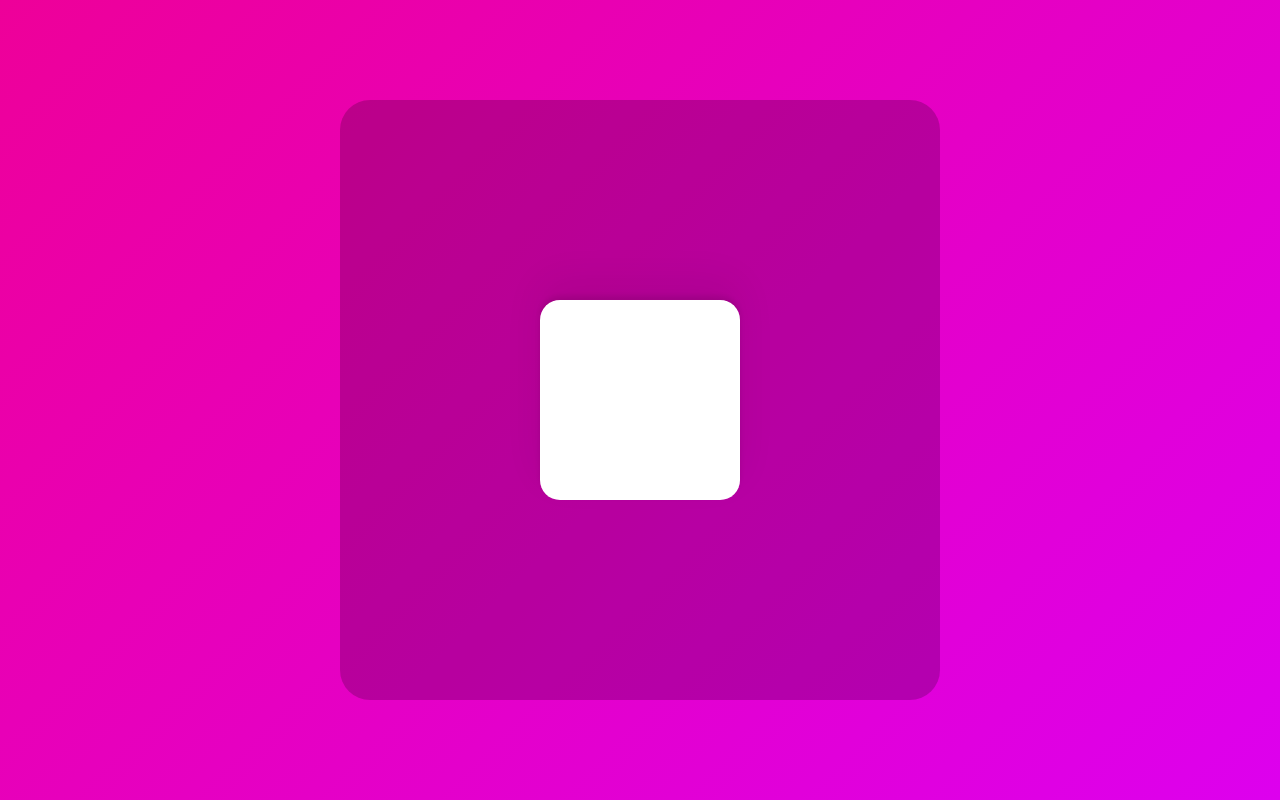
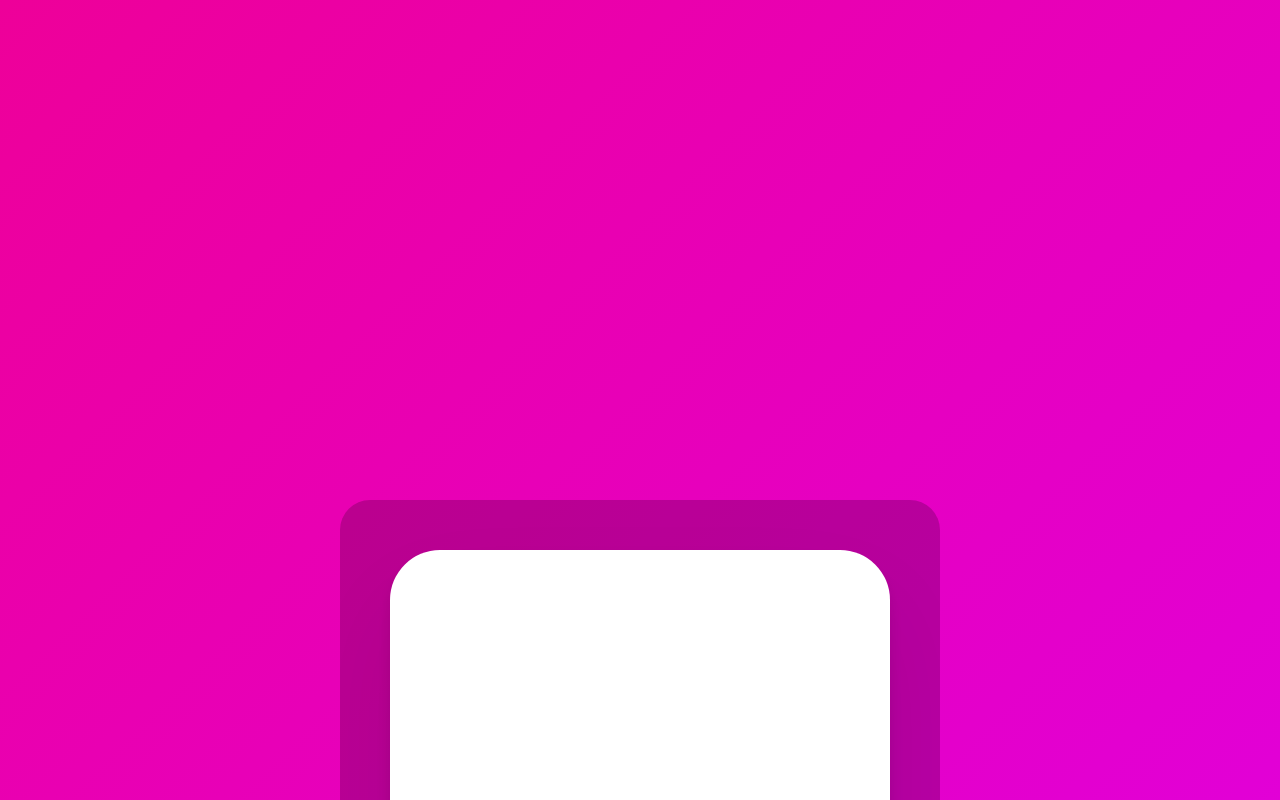
Before and after one commit to rlaclghks123/framerMotionPractice, a React (Create React App) app: page / in a window 1280 px wide. Shown: the top 800 px of the page. Built offline with nearby package versions, Linux system fonts and the light colour scheme.

Commit message:
Frame Motion 5: motionValues -useMotionValue,useTransForm,useViewportScroll

```diff
--- a/src/App.tsx
+++ b/src/App.tsx
@@ -1,9 +1,9 @@
 import styled from "styled-components";
-import { motion } from "framer-motion";
-import { useRef } from "react";
+import { motion, useMotionValue, useTransform, useScroll } from "framer-motion";
+import { useEffect } from "react";
 
-const Wrapper = styled.div`
-  height: 100vh;
+const Wrapper = styled(motion.div)`
+  height: 200vh;
   width: 100vw;
   display: flex;
   justify-content: center;
@@ -29,29 +29,36 @@
   box-shadow: 0 2px 3px rgba(0, 0, 0, 0.1), 0 10px 20px rgba(0, 0, 0, 0.06);
 `;
 
-const BoxVariants = {
-  start: { scale: 0 },
-  end: { scale: 2, rotateZ: 180, transition: { duration: 1 } },
-  hover: { borderRadius: "50%", backgroundColor: "rgb(0,0,0,0.5)" },
-  click: { scale: 1, backgroundColor: "rgb(255,255,255)" },
-};
-
 function App() {
-  const boxRef = useRef(null);
+  const x = useMotionValue(0);
+  // useTransForm Hook 사용
+  const rotateZ = useTransform(x, [-300, 300], [-360, 360]);
+  const gradient = useTransform(
+    x,
+    [-300, 0, 300],
+    [
+      "linear-gradient(135deg, rgb(0, 210, 238), rgb(0, 83, 238))",
+      "linear-gradient(135deg, rgb(238, 0, 153), rgb(221, 0, 238))",
+      "linear-gradient(135deg, rgb(0, 238, 155), rgb(238, 178, 0))",
+    ]
+  );
+  const { scrollYProgress } = useScroll();
+  const scale = useTransform(scrollYProgress, [0, 1], [1, 5]);
+  //motionValue값을 확인하기 위해 useEffect를 사용
+  useEffect(() => {
+    x.onChange(() => {
+      console.log(x.get());
+    });
+  }, [x]);
 
   return (
-    <Wrapper>
-      <BiggerBox ref={boxRef}>
+    <Wrapper style={{ background: gradient }}>
+      <BiggerBox>
         <Box
-          drag
+          style={{ x, rotateZ, scale }}
+          drag="x"
           dragSnapToOrigin
-          dragConstraints={boxRef}
           dragElastic={0.2}
-          variants={BoxVariants}
-          initial="start"
-          animate="end"
-          whileHover="hover"
-          whileTap="click"
         />
       </BiggerBox>
     </Wrapper>
--- a/src/index.tsx
+++ b/src/index.tsx
@@ -63,7 +63,6 @@
   font-family: 'Source Sans Pro', sans-serif;
   color:black;
   line-height: 1.2;
-  background:linear-gradient(135deg,#e09,#d0e);
 }
 a {
   text-decoration:none;
```
